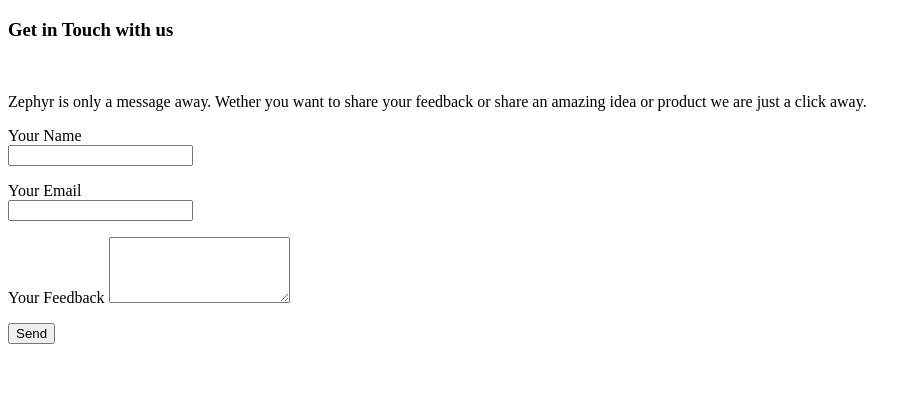
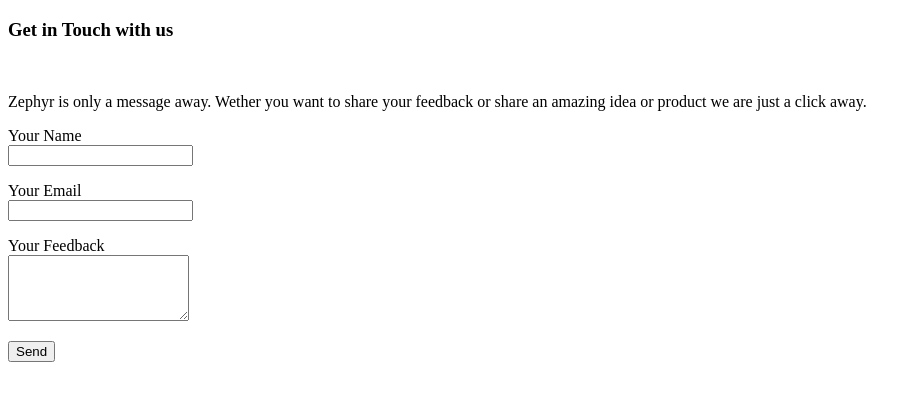
Before and after one commit to ayeshatehreem312-crypto/Our-ICT-project, a plain HTML site: page feedback.html in a window 1280 px wide. Shown: the whole page, without its empty margins (0-921 px from the left). Drawn offline with Linux system fonts and the light colour scheme.

Commit message:
Update feedback.html

```diff
--- a/feedback.html
+++ b/feedback.html
@@ -24,7 +24,7 @@
              </p>
 
         <p>
-            <label>Your Feedback
+            <label>Your Feedback<br>
                 <textarea name="feedback" rows ="4" columns="40"></textarea>
             </label>
         </p>
```
